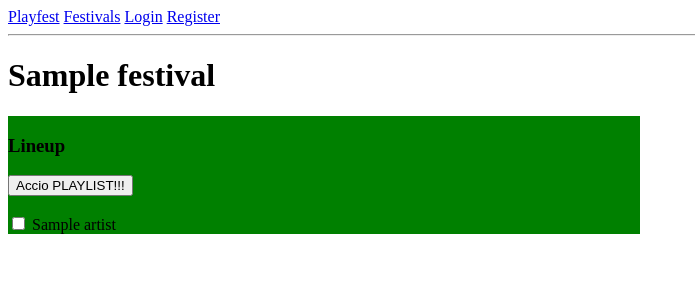
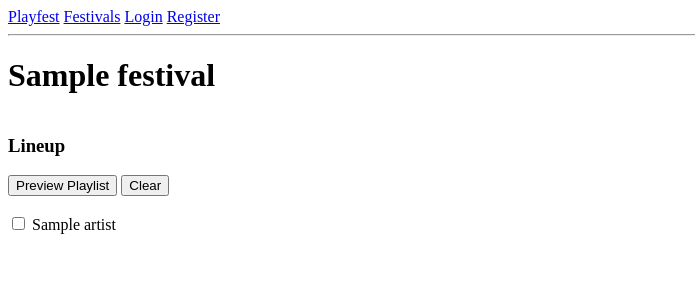
Before and after one commit to catliaw/playlist_project, a Flask app: a page that uses templates/festival_specific.html in a window 1280 px wide. Shown: the top 300 px of the page, without its empty margins (0-695 px from the left). Run offline with Flask 2, Linux system fonts and the light colour scheme; tables that the repository leaves empty hold one stand-in row (values such as "Sample post"); some libraries are stand-ins or nearby versions.

Commit message:
Added clear button to Artist Lineup page. Also added Spotify Client Credentials to Seed.py for seeding artists function.

```diff
--- a/server.py
+++ b/server.py
@@ -164,19 +164,20 @@ def login_process():
 
     if search_user.filter_by(user_email=username, user_password=password).scalar() is not None:
 
-        login_user_id = db.session.query(User.user_id).filter_by(user_email=username, password=password).scalar()
+        login_user_id = db.session.query(User.user_id).filter_by(user_email=username, user_password=password).scalar()
 
         session['login_user_id'] = login_user_id
 
         flash("Logged in.")
 
-        return redirect(url_for('user_info', user_id=login_user_id))
+        # return redirect(url_for('user_info', user_id=login_user_id))
+        return redirect('/')
 
     else:
 
-        flash("Your password doesn't match our database!")
+        flash("Your username and password doesn't match our database!")
 
-        return redirect('/')
+        return redirect('/login')
 
 
 @app.route('/register', methods=['GET'])
--- a/static/script.js
+++ b/static/script.js
@@ -10,6 +10,30 @@ $(function(){
 
         console.log("getCheckedArtists returns", artistsArray);
         return artistsArray;
+    }
+
+
+    function displayPlaylist(data){
+        console.log(data);
+
+        $("#playlist_preview").html("<h3>Playlist Preview</h3><ol>");
+
+        for (var key in data){
+            if (data.hasOwnProperty(key)) {
+
+                console.log(key + " - " + data[key]);
+
+                for (var innerKey in data[key]) {
+                    if (data[key].hasOwnProperty(innerKey)) {
+
+                        console.log(innerKey + " - " + data[key][innerKey]);
+
+                        $('#playlist_preview').append('<li data-trackid="' + data[key][innerKey] +'">' + key + ' - ' + innerKey + '</li>');
+                    }
+                }
+            }
+        }
+        $("#playlist_preview").append("</ol>");
     }
 
 
@@ -26,30 +50,16 @@ $(function(){
     }
 
 
-    function displayPlaylist(data){
-        console.log(data);
+    $("#playlist_submit").on("submit", submitCheckedArtists);
 
-        $("#playlist_preview").append("<ul>");
 
-        for (var key in data){
-            if (data.hasOwnProperty(key)) {
-
-                console.log(key + " - " + data[key]);
-
-                for (var innerKey in data[key]) {
-                    if (data[key].hasOwnProperty(innerKey)) {
-
-                        console.log(innerKey + " - " + data[key][innerKey]);
-
-                        $('#playlist_preview').append('<li data-trackid="' + data[key][innerKey] +'">' + key + ' - ' + innerKey + '</li>');
-                    }
-                }
-            }
-        }
-        $("#playlist_preview").append("</ul>");
+    function clearArtists(event){
+        event.preventDefault();
+        $('input[type=checkbox]').each(function() {
+            this.checked = false;
+        });
     }
 
-
-    $("#playlist_submit").on("submit", submitCheckedArtists);
+    $("button#playlist_clear_button").on("click", clearArtists);
 
 });
--- a/static/styles.css
+++ b/static/styles.css
@@ -1,17 +1,28 @@
+html {
+  box-sizing: border-box;
+}
+
+*, *:before, *:after {
+  box-sizing: border-box;
+}
+
 section {
-    width: 100%;
-    margin: 0;
-    background-color: yellow;
+  width: 100%;
+  margin: 0 auto;
+  padding: 0;
+  overflow: auto;
+  /*background-color: yellow;*/
 }
 
 .lineup-left {
-    width: 50%;
-    float: left;
-    background-color: green;
+  width: 30%;
+  /*background-color: green;*/
+  float: left;
 }
 
-.playlist-right{
-    width: 50%;
-    text-align:left;
-    background-color: red;
+.playlist-right {
+  width: 70%;
+  text-align: left;
+  /*background-color: red;*/
+  float: left;
 }
--- a/templates/festival_specific.html
+++ b/templates/festival_specific.html
@@ -4,14 +4,16 @@
 
 {% block content %}
   <h1>{{ festival_info.festival_name }}</h1>
+
   <section>
     {% if artist_list %}
     <div class="lineup-left">
-
+      <div class="lineup-inner">
         <h3>Lineup</h3>
 
         <form id="playlist_submit">
-        <input id="playlist_submit_button" type="submit" value="Accio PLAYLIST!!!">
+          <input id="playlist_submit_button" type="submit" value="Preview Playlist">
+          <button id="playlist_clear_button" type="button">Clear</button>
           <br/><br/>
 
           {% for artist in artist_list %}
@@ -26,13 +28,13 @@
             {% endif %}
           {% endfor %}
         </form>
-
+      </div>
     </div>
     {% endif %}
 
-    <div class="playlist-right" id="playlist_preview">
-
-
+    <div class="playlist-right">
+      <div class="playlist-inner" id="playlist_preview">
+      </div>
     </div>
   </section>
 
--- a/templates/login_form.html
+++ b/templates/login_form.html
@@ -4,7 +4,7 @@
 
 {% block content %}
 
-<h1>Register</h1>
+<h1>Log In</h1>
 
 <form action='/login' method='POST'>
   <label>Username: <input type='email' name='username'></label><br><br>
```
Also changed, not shown: seed.py (+9 -2 lines). Lines whose indentation alone changed are shown as unchanged.
